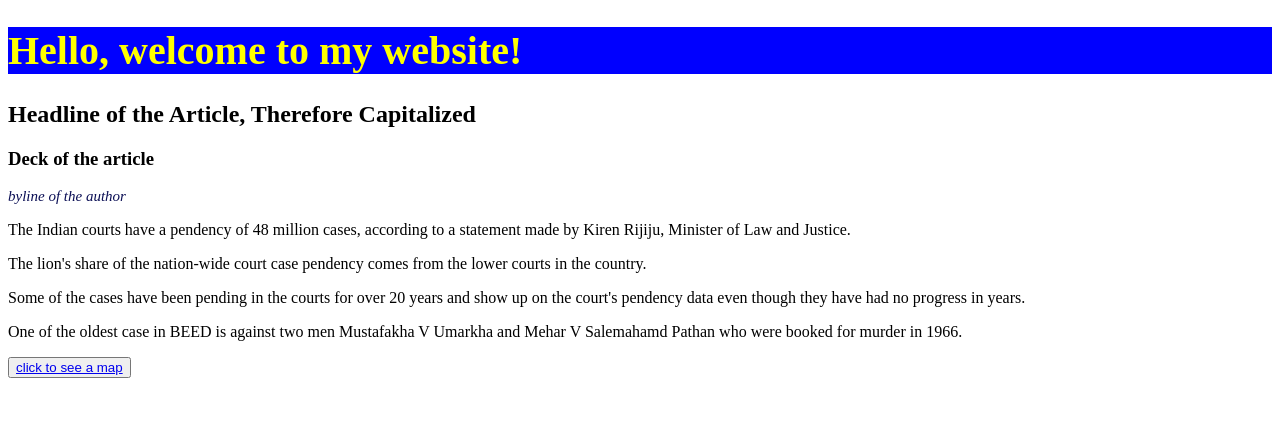
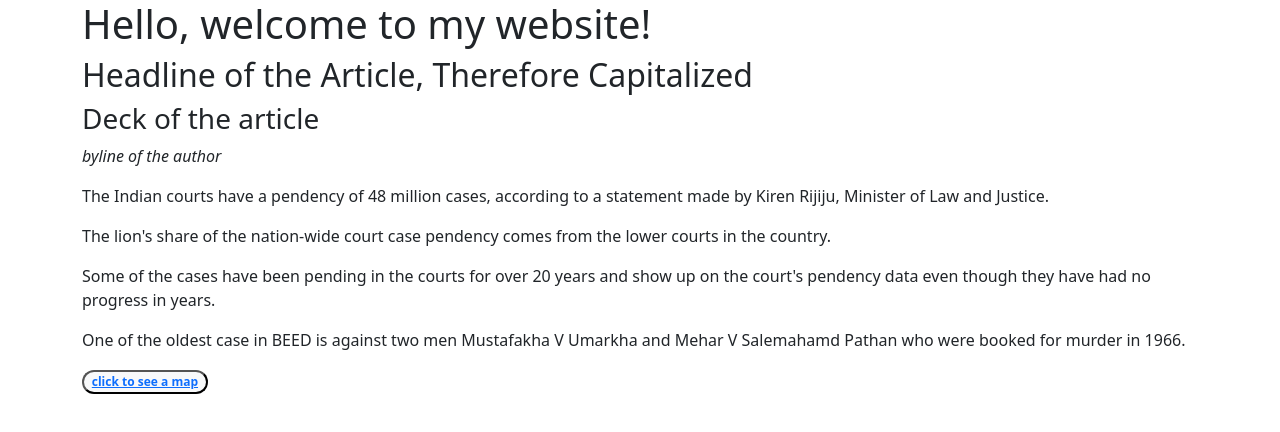
Before and after one commit to ShalakaS/shalakas.github.io, a plain HTML site: page index.html in a window 1280 px wide. Drawn offline with nearby package versions, Linux system fonts and the light colour scheme.

Commit message:
Update index.html

```diff
--- a/index.html
+++ b/index.html
@@ -1,22 +1,13 @@
 <!doctype html>
 <html>
-  <style>
-    h1 {
-       color: yellow;
-       background: blue;
-       font-size: 40px;
-       font-family: 'Times New Roman', serif;
-    }
-    .byline {
-      font-size: 15px;
-      color: #0C1056;
-    }
-
-  </style>
+  <link rel="stylesheet" href="https://cdn.jsdelivr.net/npm/bootstrap@5.3.0-alpha1/dist/css/bootstrap.min.css">
   <head>
     <title>Shalaka Shinde's work website</title>
   </head>
   <body>
+  <div class="container">
+      <div class="row">
+        <div class= "col-sm">
           <h1>Hello, welcome to my website!</h1>
           <h2>Headline of the Article, Therefore Capitalized</h2>
           <h3>Deck of the article</h3>
@@ -25,6 +16,9 @@
           <p>The lion's share of the nation-wide court case pendency comes from the lower courts in the country.</p>
           <p>Some of the cases have been pending in the courts for over 20 years and show up on the court's pendency data even though they have had no progress in years.</p>
           <p>One of the oldest case in BEED is against two men Mustafakha V Umarkha and Mehar V Salemahamd Pathan who were booked for murder in 1966.</p>
-    <button> <a href="file:///Users/shalakashinde/Desktop/CJS_Project/map_stuff/Shalaka_CJS_map.html">click to see a map </a></button>
+          <button class="badge rounded-pill text-bg-light"> <a target="_blank" href="file:///Users/shalakashinde/Desktop/CJS_Project/map_stuff/Shalaka_CJS_map.html">click to see a map </a></button>
+        </div>
+      </div>
+  </div>
   </body>
 </html>
```
Lines whose indentation alone changed are shown as unchanged.
